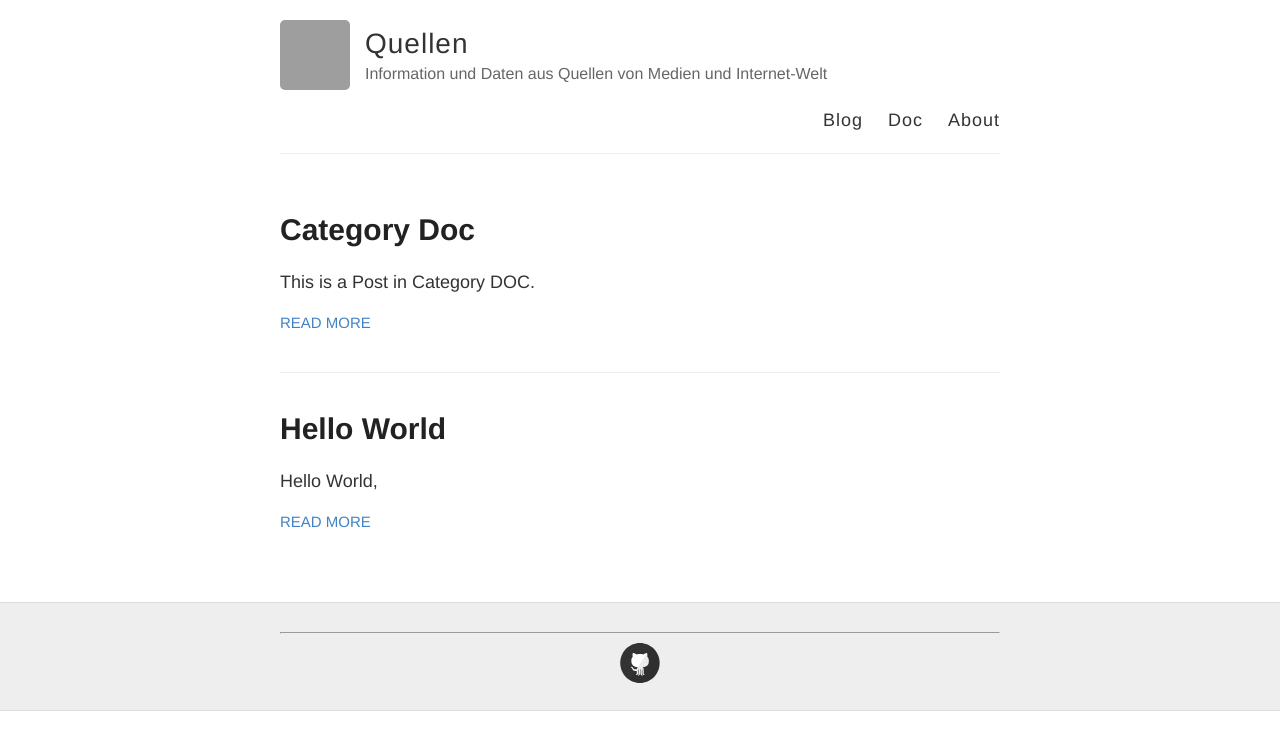
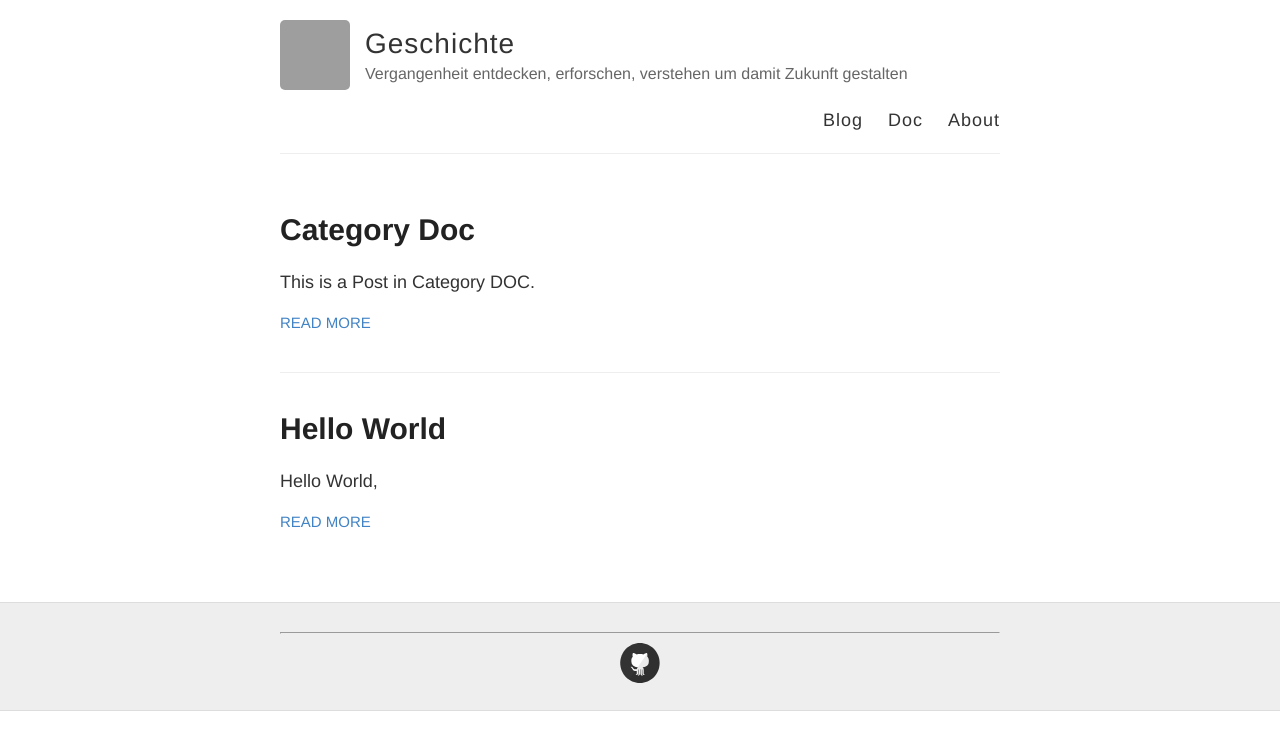
Before and after one commit to S2030c/geschichte, a Jekyll site: the page built from index.html, in a window 1280 px wide. Shown: the top 750 px of the page. Built offline with Jekyll 4.4.1, drawn with Linux system fonts in a browser that asks for light colours; grey boxes are pictures that could not be loaded.

Commit message:
Update _config.yml

```diff
--- a/_config.yml
+++ b/_config.yml
@@ -3,10 +3,10 @@
 #
 
 # Name of your site (displayed in the header)
-name: Quellen
+name: Geschichte
 
 # Short bio or description (displayed in the header)
-description: "Information und Daten aus Quellen von Medien und Internet-Welt"
+description: "Vergangenheit entdecken, erforschen, verstehen um damit Zukunft gestalten"
 
 # URL of your avatar or profile pic (you could use your GitHub profile pic)
 avatar: https://avatars.githubusercontent.com/u/175114473?v=4
@@ -21,7 +21,7 @@ footer-links:
   email:
   facebook:
   flickr:
-  github: S2030c/quellen
+  github: S2030c/geschichte
   instagram:
   linkedin:
   pinterest:
@@ -47,7 +47,7 @@ url:
 # (http://yourusername.github.io/repository-name)
 # and NOT your User repository (http://yourusername.github.io)
 # then add in the baseurl here, like this: "/repository-name"
-baseurl: "/quellen"
+baseurl: "/geschichte"
 
 #
 # !! You don't need to change any of the configuration flags below !!
```
